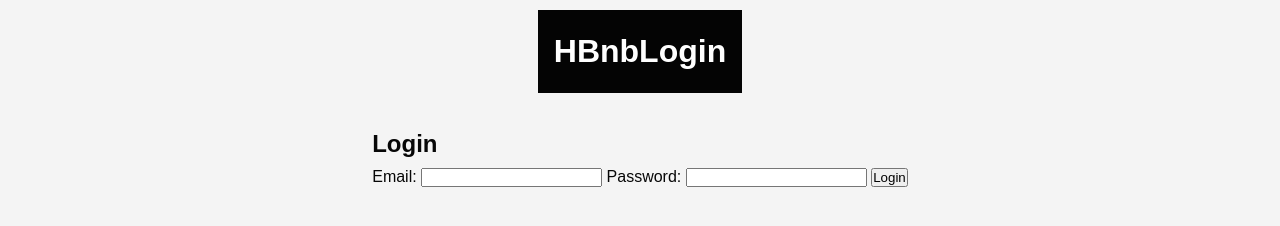
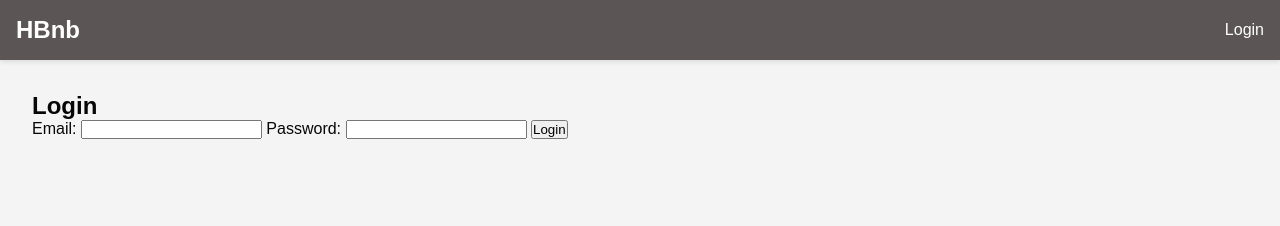
Before and after one commit to JulieRaph/holbertonschool-hbnb, a plain HTML site: page part4/base_files/login.html in a window 1280 px wide. Drawn offline with Linux system fonts and the light colour scheme.

Commit message:
creation of the header

```diff
--- a/part4/base_files/login.html
+++ b/part4/base_files/login.html
@@ -12,7 +12,7 @@
             <h1>HBnb</h1>
         </div>
         <div class="button-login">
-            <h1>Login</h1>
+            <p>Login</p>
         </div>
     </header>
     <main>
--- a/part4/base_files/styles.css
+++ b/part4/base_files/styles.css
@@ -13,33 +13,29 @@
 body {
     background-color: #f4f4f4;
     color: #070707;
-    line-height: 1.6;
-    font-size: 1rem;
-    padding: 10px;
-    display: flex;
-    flex-direction: column;
-    align-items: center;
-    justify-content: center;
-    border-radius: 10px;
 }
 
 header {
-    background-color: #040404;
+    background-color: #5b5555;
     color: #fff;
+    width: 100%;
     padding: 1rem;
     display: flex;
-    margin: 0 auto;
     justify-content: space-between;
     align-items: center;
+    box-shadow: 0 2px 5px rgba(0, 0, 0, 0.1);
 }
 
-.logo {
-    font-size: 1rem;
+.logo h1 {
+    margin: 0;
+    font-size: 1.5rem;
     font-weight: bold;
 }
 
-.button-login {
+.button-login p {
+    margin: 0;
     font-size: 1rem;
+    cursor: pointer;
 }
 
 nav a {
```
